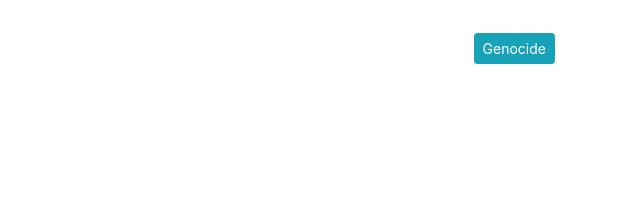
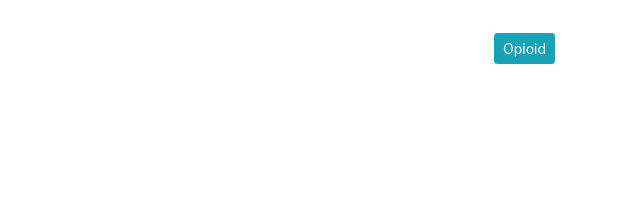
Before and after one commit to theFatDads/Bootstrap-Playground, a plain HTML site: page index.html in a window 1280 px wide. Shown: the part 327-530 px from the top of the page, 640-1280 px from the left. Drawn offline with nearby package versions, Linux system fonts and the light colour scheme.

Commit message:
Update index.html

```diff
--- a/index.html
+++ b/index.html
@@ -37,7 +37,7 @@
         </div>
 
         <div class="container">
-            <button type="button" class="btn btn-sm btn-info float-right">Genocide</button>
+            <button type="button" class="btn btn-sm btn-info float-right">Opioid</button>
         </div>
 
         <div class="card float-center" style="width: 18rem">
```
